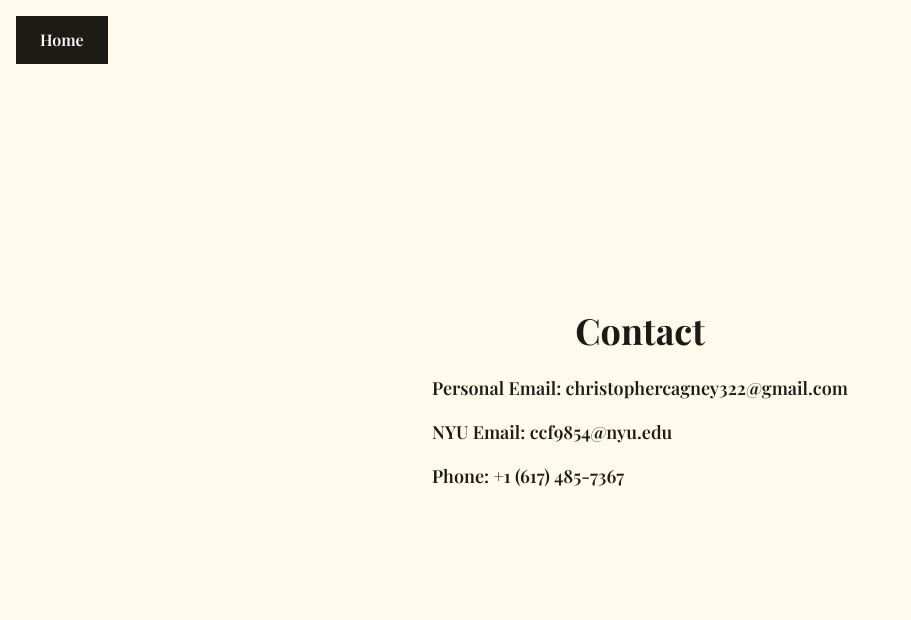
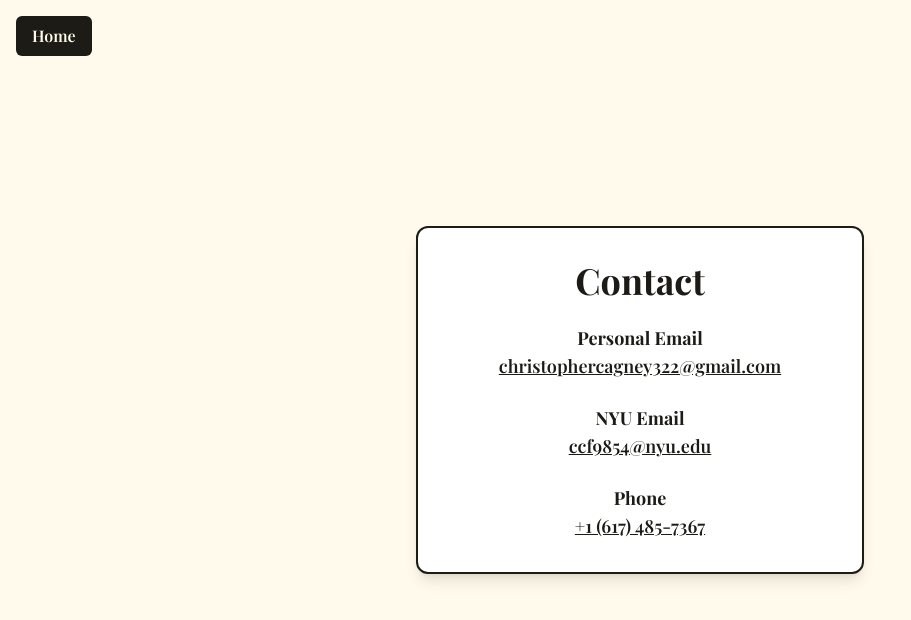
Before and after one commit to juliettemangon2/chrisfitzgerald-site, a React (Create React App) app: page /#/contact in a window 1280 px wide. Shown: the top 620 px of the page, without its empty margins (0-911 px from the left). Built offline with nearby package versions, Linux system fonts and the light colour scheme.

Commit message:
Update ContactPage.jsx

```diff
--- a/src/ContactPage.jsx
+++ b/src/ContactPage.jsx
@@ -5,54 +5,54 @@ import { Link } from 'react-router-dom';
 export default function ContactPage() {
   return (
     <div className="relative min-h-screen flex flex-col items-center justify-center bg-cl-cream p-6">
-      {/* top-right Home button */}
-      <Link to="/" className="btn-primary font-serif absolute top-4 left-4">
+      {/* Top-left Home button */}
+      <Link
+        to="/"
+        className="btn-primary font-serif absolute top-4 left-4 bg-cl-ink text-cl-cream px-4 py-2 rounded-md hover:bg-cl-ink/80 transition"
+      >
         Home
       </Link>
 
-      <motion.h1
-        className="text-4xl font-serif font-bold text-cl-ink mb-6"
-        initial={{ opacity: 0 }}
-        animate={{ opacity: 1 }}
-        transition={{ duration: 0.5 }}
+      {/* Business Card Container */}
+      <motion.div
+        className="bg-white shadow-lg rounded-xl p-8 w-full max-w-md text-center border-2 border-cl-ink"
+        initial={{ opacity: 0, y: 20 }}
+        animate={{ opacity: 1, y: 0 }}
+        transition={{ duration: 0.6 }}
       >
-        Contact
-      </motion.h1>
+        <h1 className="text-4xl font-serif font-bold text-cl-ink mb-6">Contact</h1>
 
-      <motion.div
-        className="space-y-4 text-lg font-serif text-cl-ink"
-        initial={{ opacity: 0 }}
-        animate={{ opacity: 1 }}
-        transition={{ delay: 0.3 }}
-      >
-        <p>
-          Personal Email:{' '}
+        <div className="space-y-6 text-lg font-serif text-cl-ink">
+          <div>
+            <p className="font-bold">Personal Email</p>
             <a
               href="mailto:christophercagney322@gmail.com"
-            className="no-underline hover:underline"
+              className="underline hover:opacity-80"
             >
               christophercagney322@gmail.com
             </a>
-        </p>
-        <p>
-          NYU Email:{' '}
+          </div>
+
+          <div>
+            <p className="font-bold">NYU Email</p>
             <a
               href="mailto:ccf9854@nyu.edu"
-            className="no-underline hover:underline"
+              className="underline hover:opacity-80"
             >
               ccf9854@nyu.edu
             </a>
-        </p>
+          </div>
 
-        <p>
-          Phone:{' '}
+          <div>
+            <p className="font-bold">Phone</p>
             <a
               href="tel:+16174857367"
-            className="no-underline hover:underline"
+              className="underline hover:opacity-80"
             >
-            +1&nbsp;(617)&nbsp;485-7367
+              +1 (617) 485-7367
             </a>
-        </p>
+          </div>
+        </div>
       </motion.div>
     </div>
   );
```
Lines whose indentation alone changed are shown as unchanged.
